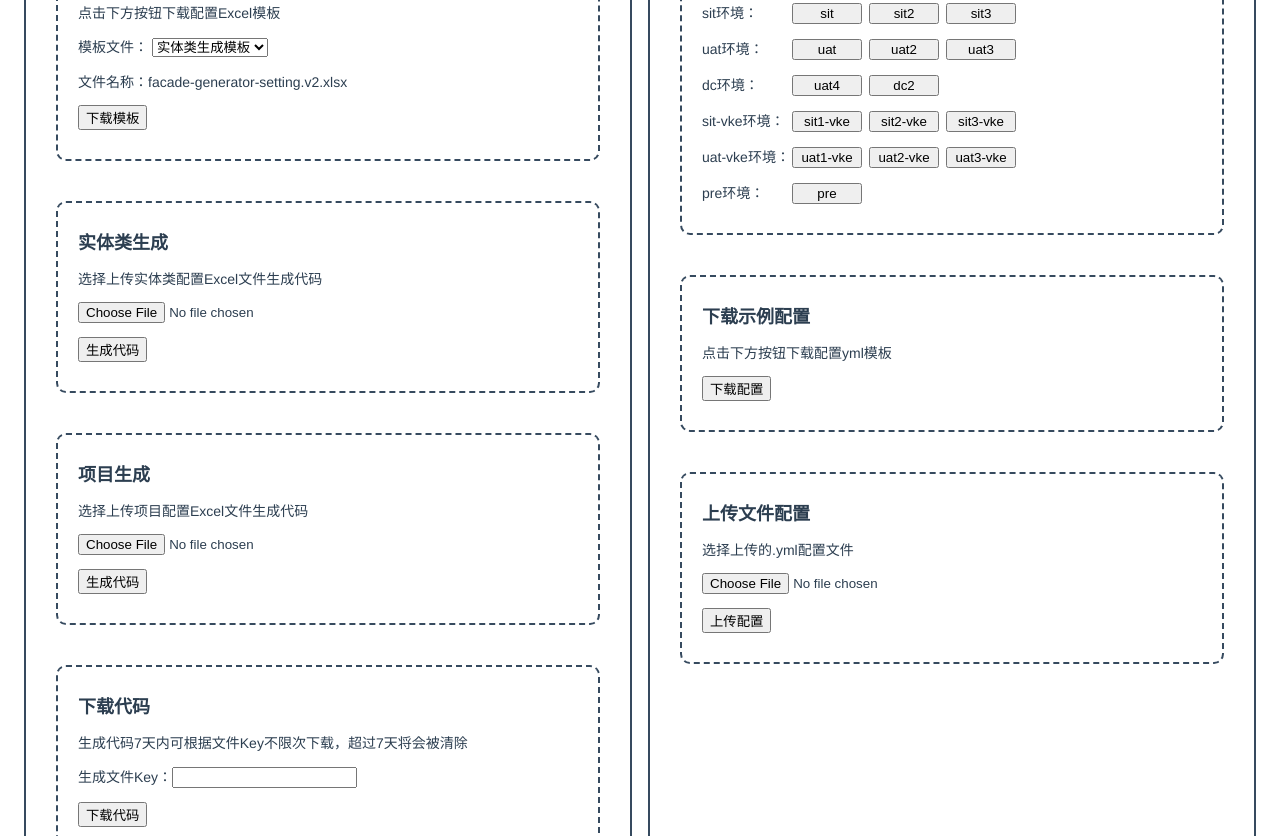
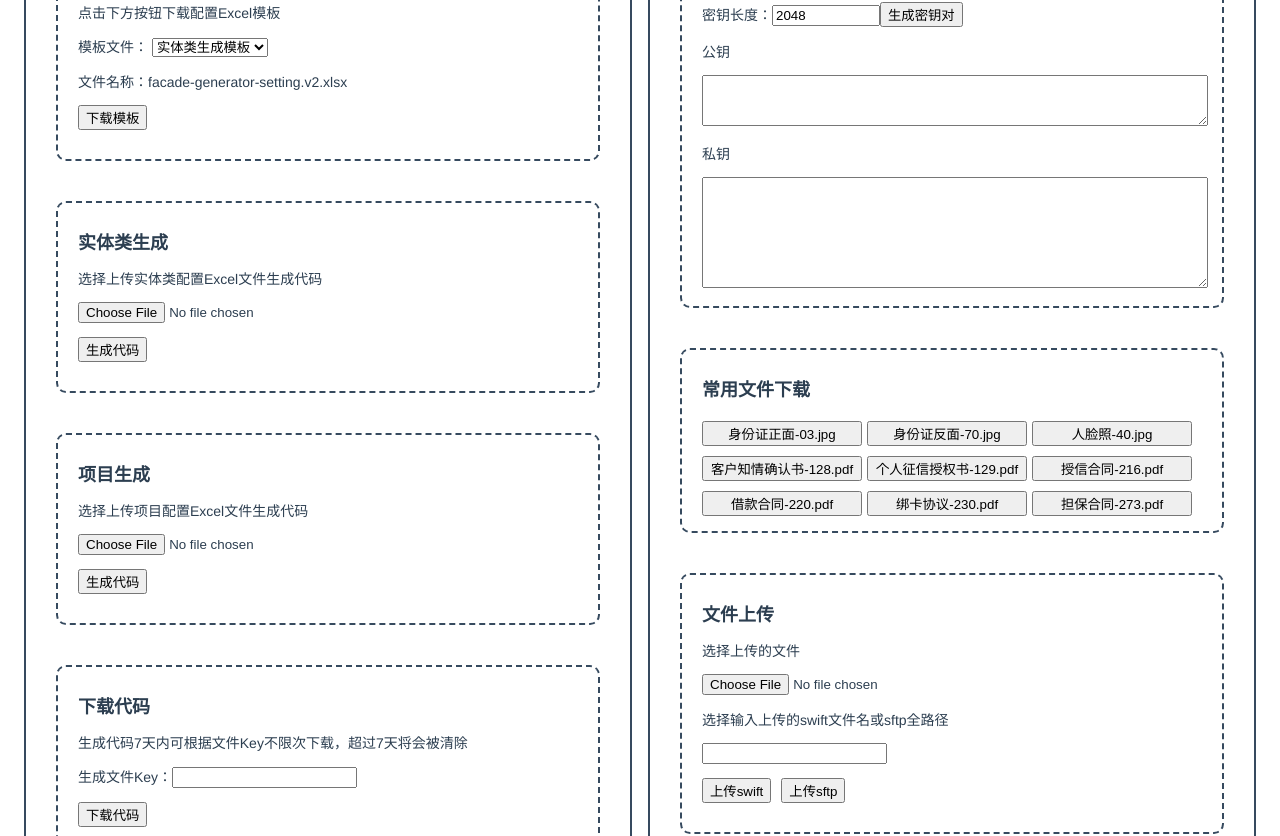
Before and after one commit to magese/facade-generator-vue, a Vue app: page / in a window 1280 px wide. Shown: the part 429-1265 px from the top of the page. Built offline with nearby package versions, Linux system fonts and the light colour scheme.

Commit message:
增加常用工具

```diff
--- a/src/api/index.js
+++ b/src/api/index.js
@@ -50,3 +50,36 @@ export function uploadYml(env, data) {
     data: data
   })
 }
+
+export function rsaGenerate(data) {
+  return request({
+    url: `/rsa/generate`,
+    method: 'post',
+    data: data
+  })
+}
+
+export function fileDownload(filename) {
+  return request({
+    url: `/file/download/${filename}`,
+    responseType: 'blob',
+    headers: {'Accept': 'application/octet-stream, application/json, text/plain, */*'},
+    method: 'get'
+  })
+}
+
+export function fileUploadSwift(filename, data) {
+  return request({
+    url: `/file/upload/swift/${filename}`,
+    method: 'put',
+    data: data
+  })
+}
+
+export function fileUploadSftp(filePath, data) {
+  return request({
+    url: `/file/upload/sftp/${filePath}`,
+    method: 'put',
+    data: data
+  })
+}
--- a/src/components/FacadeGenerator.vue
+++ b/src/components/FacadeGenerator.vue
@@ -32,38 +32,46 @@
         <p><button @click="downloadCode">下载代码</button></p>
       </div>
     </div>
+
     <div class="page-item">
-      <h1>文件配置</h1>
-      <div class="container" :class="{'loading': downloadYmlLoading}">
-        <h2>当前环境：{{ selectedEnv }}</h2>
-        <p><span class="env-label">sit环境：</span><button class="env-btn" @click="this.selectedEnv = env" v-for="env in sitList">{{ env }}</button></p>
-        <p><span class="env-label">uat环境：</span><button class="env-btn" @click="this.selectedEnv = env" v-for="env in uatList">{{ env }}</button></p>
-        <p><span class="env-label">dc环境：</span><button class="env-btn" @click="this.selectedEnv = env" v-for="env in dcList">{{ env }}</button></p>
-        <p><span class="env-label">sit-vke环境：</span><button class="env-btn" @click="this.selectedEnv = env" v-for="env in sitVkeList">{{ env }}</button></p>
-        <p><span class="env-label">uat-vke环境：</span><button class="env-btn" @click="this.selectedEnv = env" v-for="env in uatVkeList">{{ env }}</button></p>
-        <p><span class="env-label">pre环境：</span><button class="env-btn" @click="this.selectedEnv = env" v-for="env in preList">{{ env }}</button></p>
+      <h1>常用工具</h1>
+      <div class="container" :class="{'loading': rsaLoading}">
+        <h2>RSA密钥生成</h2>
+        <p>
+          <label for="rsa-length">密钥长度：</label>
+          <input type="number" id="rsa-length" v-model="rsaLength" style="width: 100px">
+          <button @click="this.rsaKeyGenerate">生成密钥对</button>
+        </p>
+        <p>公钥</p>
+        <textarea rows="3" style="width: 100%" readonly v-model="rsaPublicKey"/>
+        <p>私钥</p>
+        <textarea rows="7" style="width: 100%" readonly v-model="rsaPrivateKey"/>
       </div>
-      <div class="container" :class="{'loading': downloadYmlLoading}">
-        <h2>下载示例配置</h2>
-        <p>点击下方按钮下载配置yml模板</p>
-        <p><button @click="downloadYml">下载配置</button></p>
+      <div class="container" :class="{'loading': fileDownloadLoading}">
+        <h2>常用文件下载</h2>
+        <div><button class="file-btn" @click="this.fileDownload(fileDown)" v-for="fileDown in fileDownList">{{ fileDown.name }}</button></div>
       </div>
-      <div class="container" :class="{'loading': uploadYmlLoading}">
-        <h2>上传文件配置</h2>
-        <p>选择上传的.yml配置文件</p>
-        <p><input type="file" name="file" ref="ymlUpload"></p>
-        <p><button @click="uploadYml">上传配置</button></p>
+      <div class="container" :class="{'loading': fileUploadLoading}">
+        <h2>文件上传</h2>
+        <p>选择上传的文件</p>
+        <p><input type="file" name="file" ref="uploadFile"></p>
+        <p>选择输入上传的swift文件名或sftp全路径</p>
+        <p><input type="text" v-model="uploadFilePath"></p>
+        <p>
+          <button @click="this.fileUpload('swift')">上传swift</button>
+          <button @click="this.fileUpload('sftp')" style="margin-left: 10px">上传sftp</button>
+        </p>
       </div>
     </div>
   </div>
-  <div class="container">
+  <div class="container" ref="responseContainer">
     <h2>响应数据</h2>
-    <p><json-viewer :value="res" expand-depth="5" copyable boxed/></p>
+    <p><json-viewer :value="res" :expand-depth="5" copyable boxed/></p>
   </div>
 </template>
 
 <script>
-import { downloadTemplate, generate, downloadCode, dtoGenerate, downloadYml, uploadYml } from '@/api'
+import { downloadTemplate, generate, downloadCode, dtoGenerate, rsaGenerate, fileDownload, fileUploadSwift, fileUploadSftp } from '@/api'
 import { download, isBlobResponse } from '@/utils/common'
 import { JsonViewer } from 'vue-json-viewer/ssr'
 
@@ -77,19 +85,28 @@ export default {
         {key: '项目生成模板', value: 'facade-generator-setting.v1.xlsx'}
       ],
       fileKey: '',
-      selectedEnv: 'sit',
-      sitList: ['sit', 'sit2', 'sit3'],
-      uatList: ['uat', 'uat2', 'uat3'],
-      dcList: ['uat4', 'dc2'],
-      sitVkeList: ['sit1-vke', 'sit2-vke', 'sit3-vke'],
-      uatVkeList: ['uat1-vke', 'uat2-vke', 'uat3-vke'],
-      preList: ['pre'],
       ymlFilename: 'lowcode-file-setting.yml',
+      rsaLength: 2048,
+      rsaPublicKey: '',
+      rsaPrivateKey: '',
+      fileDownList: [
+        {name: '身份证正面-03.jpg', value: '03.jpg', type: 'image/jpg'},
+        {name: '身份证反面-70.jpg', value: '70.jpg', type: 'image/jpg'},
+        {name: '人脸照-40.jpg', value: '40.jpg', type: 'image/jpg'},
+        {name: '客户知情确认书-128.pdf', value: '128.pdf', type: 'application/pdf'},
+        {name: '个人征信授权书-129.pdf', value: '129.pdf', type: 'application/pdf'},
+        {name: '授信合同-216.pdf', value: '216.pdf', type: 'application/pdf'},
+        {name: '借款合同-220.pdf', value: '220.pdf', type: 'application/pdf'},
+        {name: '绑卡协议-230.pdf', value: '230.pdf', type: 'application/pdf'},
+        {name: '担保合同-273.pdf', value: '273.pdf', type: 'application/pdf'}
+      ],
+      uploadFilePath: '',
       downloadTemplateLoading: false,
       generateLoading: false,
       downloadCodeLoading: false,
-      downloadYmlLoading: false,
-      uploadYmlLoading: false,
+      rsaLoading: false,
+      fileDownloadLoading: false,
+      fileUploadLoading: false,
       res: {}
     }
   },
@@ -105,11 +122,7 @@ export default {
           this.res = e
         })
         this.downloadTemplateLoading = false
-      }).catch(e => {
-        console.error(e)
-        this.res = e
-        this.downloadTemplateLoading = false
-      })
+      }).catch(e => this.onError(e))
     },
     dtoGenerate() {
       this.generateLoading = true
@@ -132,11 +145,7 @@ export default {
         }
         this.fileKey = data.data.fileKey
         this.generateLoading = false
-      }).catch(e => {
-        console.error(e)
-        this.res = e
-        this.generateLoading = false
-      })
+      }).catch(e => this.onError(e))
     },
     generate() {
       this.generateLoading = true
@@ -159,11 +168,7 @@ export default {
         }
         this.fileKey = data.data.fileKey
         this.generateLoading = false
-      }).catch(e => {
-        console.error(e)
-        this.res = e
-        this.generateLoading = false
-      })
+      }).catch(e => this.onError(e))
     },
     downloadCode() {
       this.downloadCodeLoading = true
@@ -176,54 +181,92 @@ export default {
           this.res = e
         })
         this.downloadCodeLoading = false
-      }).catch(e => {
-        console.error(e)
-        this.res = e
-        this.downloadCodeLoading = false
-      })
+      }).catch(e => this.onError(e))
     },
-    downloadYml() {
-      this.downloadYmlLoading = true
-      downloadYml(this.selectedEnv).then(res => {
+    rsaKeyGenerate() {
+      this.rsaLoading = true
+      const data = {keyLength: this.rsaLength}
+
+      rsaGenerate(data).then(({data, status, headers}) => {
+        this.res = {data, status, headers}
+        if(data.code !== '000000') {
+          alert(data.msg)
+          this.rsaLoading = false
+          return
+        }
+        this.rsaPublicKey = data.data.publicKey
+        this.rsaPrivateKey = data.data.privateKey
+        this.rsaLoading = false
+      }).catch(e => this.onError(e))
+    },
+    fileDownload(fileDown) {
+      this.fileDownloadLoading = true
+      fileDownload(fileDown.value).then(res => {
         this.res = res
         isBlobResponse(res).then(r => {
-          download(r.data, this.ymlFilename, 'text/yml;charset=utf-8')
+          download(r.data, fileDown.name, fileDown.type)
         }).catch(e => {
           alert(e.msg)
           this.res = e
         })
-        this.downloadYmlLoading = false
-      }).catch(e => {
-        console.error(e)
-        this.res = e
-        this.downloadYmlLoading = false
-      })
+        this.fileDownloadLoading = false
+      }).catch(e => this.onError(e))
     },
-    uploadYml() {
-      this.uploadYmlLoading = true
-      const file = this.$refs.ymlUpload.files[0]
+    fileUpload(type) {
+      this.fileUploadLoading = true
+      const file = this.$refs.uploadFile.files[0]
       if(!file) {
-        alert('请先选择yml文件')
-        this.uploadYmlLoading = false
+        alert('请先选择文件')
+        this.fileUploadLoading = false
         return
       }
 
       const data = new FormData()
       data.append('file', file)
 
-      uploadYml(this.selectedEnv, data).then(({data, status, headers}) => {
+      switch(type) {
+        case 'swift':
+          fileUploadSwift(this.uploadFilePath, data).then(({data, status, headers}) => {
             this.res = {data, status, headers}
             if(data.code !== '000000') {
               alert(data.msg)
-          this.uploadYmlLoading = false
+            }
+            this.fileUploadLoading = false
+          }).catch(e => this.onError(e))
+          break
+        case 'sftp':
+          fileUploadSftp(this.uploadFilePath, data).then(({data, status, headers}) => {
+            this.res = {data, status, headers}
+            if(data.code !== '000000') {
+              alert(data.msg)
+            }
+            this.fileUploadLoading = false
+          }).catch(e => this.onError(e))
+          break
+        default:
+          alert('未知的上传文件类型')
           return
       }
-        this.uploadYmlLoading = false
-      }).catch(e => {
+    },
+    onError(e) {
       console.error(e)
+      alert(e.message)
       this.res = e
-        this.uploadYmlLoading = false
+      this.downloadTemplateLoading = false
+      this.generateLoading = false
+      this.downloadCodeLoading = false
+      this.rsaLoading = false
+      this.fileDownloadLoading = false
+      this.fileUploadLoading = false
+      this.scrollToBottom()
+    },
+    scrollToBottom() {
+      setTimeout(() => {
+        window.scrollTo({
+          top: document.body.scrollHeight,
+          behavior: 'smooth'
         })
+      }, 500)
     }
   },
   components: {JsonViewer}
@@ -279,13 +322,9 @@ h2 {
   background: rgba(204, 204, 204, 0.30);
 }
 
-.env-btn {
-  width: 70px;
-  margin-right: 7px;
-}
-
-.env-label {
-  display: inline-block;
-  width: 90px;
+.file-btn {
+  width: 160px;
+  margin-right: 5px;
+  margin-top: 10px;
 }
 </style>
```
Lines whose indentation alone changed are shown as unchanged.
